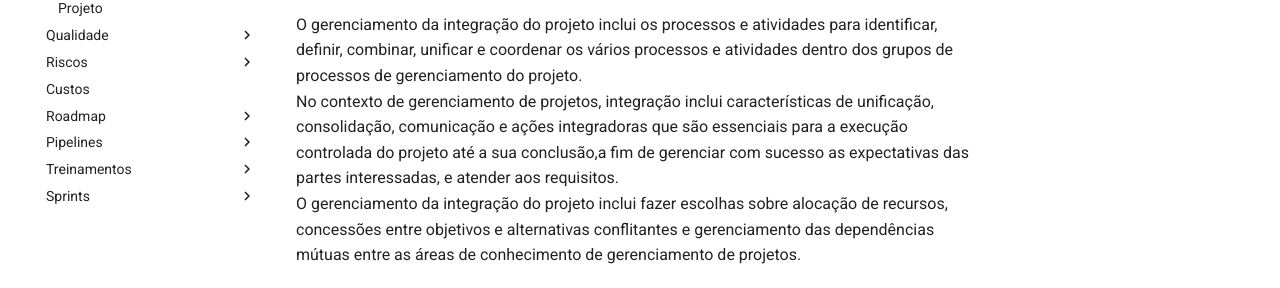
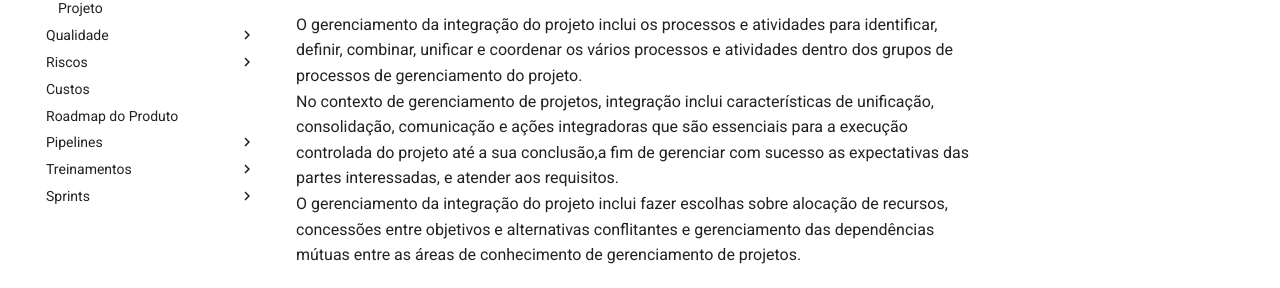
Before and after one commit to fga-eps-mds/2019.1-hubcare-docs, an MkDocs documentation site: the page built from docs/project-integration-management/README.md, in a window 1280 px wide. Shown: the part 310-598 px from the top of the page. Built offline with MkDocs 1.6.1 and Material for MkDocs 9.7.7, drawn with Linux system fonts in a browser that asks for light colours; comment, search, counter and statistics services are not loaded; some of the changed lines change nothing that is shown.

Commit message:
added some documents to the sidebar

```diff
--- a/mkdocs.yml
+++ b/mkdocs.yml
@@ -27,12 +27,14 @@
     - Plano de Gerenciamento de Projeto: project-integration-management/project-management-plan/README.md
   - Qualidade:
     - Modelo de Medição de Repositórios do GitHub: project-quality-management/measurement-model/README.md
+    - Modelo de Testes de Aceitação: project-quality-management/acceptance-test-model/README.md
+    - Relatório dos Testes de Aceitação:
+      - Teste 1: project-quality-management/acceptance-tests/1st-test/README.md
   - Riscos:
     - Plano de Gestão de Riscos: project-risk-management/risk-management-plan/README.md
     - Registro dos Riscos: project-risk-management/risk-management-list/README.md
   - Custos: project-cost-management/README.md
-  - Roadmap:
-    - Roadmap do Produto: product-roadmap/README.md
+  - Roadmap do Produto: product-roadmap/README.md
   - Pipelines:
     - DevOps: pipeline/devops/README.md
     - Pipeline API: pipeline/api/README.md
```
